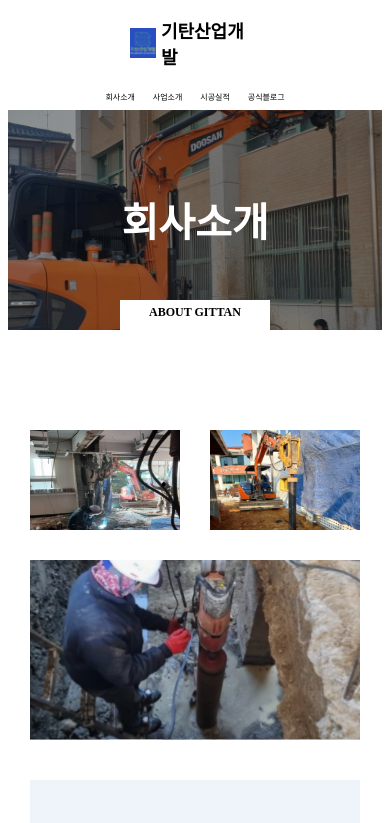
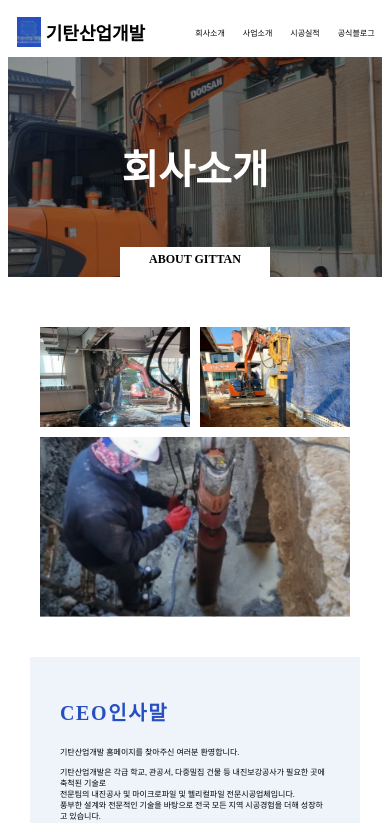
Before and after one commit to HUMBLE25/gittan_homepage, a Next.js app: page /introduceCo in a window 390 px wide. Shown: the top 823 px of the page. Built offline with nearby package versions, Linux system fonts and the light colour scheme.

Commit message:
FIX mainpage img size & header layout

```diff
--- a/src/styles/banner.module.css
+++ b/src/styles/banner.module.css
@@ -9,7 +9,7 @@
 }
 
 .main_image {
-    height: 520px;
+    height: 100%;
     width: 100%;
     top :0px;
     position: absolute;
@@ -19,7 +19,7 @@
 }
 
 .overlay {
-    height: 520px;
+    height: 100%;
     width: 100%;
     top :0px;
     position: absolute;
@@ -43,15 +43,7 @@
 
 @media (max-width: 480px) {
     .container{
-        height: 220px;
-    }
-
-    .main_image {
-        height: 200px;
-    }
-
-    .overlay {
-        height: 200px;
+        height: 420px;
     }
     .overlay_text{
         font-size: 18px;
@@ -64,14 +56,6 @@
     .container{
         height: 320px;
     }
-
-    .main_image {
-        height: 320px;
-    }
-
-    .overlay {
-        height: 320px;
-    }
     .overlay_text{
         font-size: 24px;
     }
@@ -81,14 +65,6 @@
     .container{
         height: 420px;
     }
-
-    .main_image {
-        height: 420px;
-    }
-
-    .overlay {
-        height: 420px;
-    }
     .overlay_text{
         font-size: 30px;
     }
--- a/src/styles/header.module.css
+++ b/src/styles/header.module.css
@@ -39,7 +39,7 @@
 }
 
 .logo_text {
-    width: 90%;
+    width: 100%;
     color: black;
     font-size: 28px;
     font-family: 'Nanum Gothic';
@@ -52,6 +52,7 @@
 .spacer{
     width: 100px;
     height: 100px;
+    /* border: 2px solid red; */
 }
 
 .menu_wrapper {
@@ -59,6 +60,7 @@
     align-items: flex-start;
     gap: 18px;
     display: flex;
+    /* border: 2px solid blue; */
 }
 
 .menuItem {
@@ -96,11 +98,9 @@
   }
 
 @media (max-width: 480px) {
-    .header_container {
-        flex-direction: column;
-    }
     .spacer{
-        height: 20px;
+        width: 45px;
+        height: 10px;
     }
     .logo_image{
         width: 30px;
@@ -115,10 +115,8 @@
   }
 
   @media (min-width: 481px) and (max-width: 768px) {
-    .header_container {
-        flex-direction: column;
-    }
     .spacer{
+        width: 40px;
         height: 20px;
     }
     .logo_image{
--- a/src/styles/introduceCo.module.css
+++ b/src/styles/introduceCo.module.css
@@ -85,8 +85,8 @@
     flex-direction: column;
     justify-content: center;
     align-items: center;
-    margin-top: 100px;
-    gap: 30px;
+    margin-top: 50px;
+    gap: 10px;
     /* border: 2px solid green; */
     transition: all 1s ease;
 }
@@ -95,7 +95,7 @@
     display: flex;
     justify-content: flex-start;
     align-items: flex-start;
-    gap: 30px;
+    gap: 10px;
     /* border: 2px solid red; */
     transition: all 1s ease;
 }
@@ -119,7 +119,7 @@
 }
 
 .large_image {
-    width: 930px;
+    width: 910px;
     height: 427.12px;
     background-image: url(/introduce_img3.svg);
     background-size: cover;
@@ -230,7 +230,7 @@
     }
 
     .large_image {
-        width: 330px;
+        width: 310px;
         height: 180px;
     }
 
@@ -294,7 +294,7 @@
     }
 
     .large_image {
-        width: 430px;
+        width: 410px;
         height: 200px;
     }
 
@@ -359,7 +359,7 @@
     }
 
     .large_image {
-        width: 630px;
+        width: 610px;
         height: 330px;
     }
 
--- a/src/styles/item.module.css
+++ b/src/styles/item.module.css
@@ -10,8 +10,8 @@
 }
 
 .performance_image{
-    width: 300px;
-    height: 200px;
+    width: 100%;
+    height: 100%;
     position: absolute;
     top: 0px;
     background-size: cover;
@@ -20,8 +20,8 @@
 }
 
 .layer{
-    width: 300px;
-    height: 200px;
+    width: 100%;
+    height: 100%;
     position: absolute;
     top: 0px;
     background: rgba(0, 0, 0, 0.30);
@@ -40,19 +40,19 @@
 
 @media (max-width: 480px) {
     .container{
-        width: 80px;
-        height: 50px;
+        width: 90px;
+        height: 70px;
    }
 
-   .performance_image{
+   /* .performance_image{
        width: 80px;
        height: 50px;
-   }
+   } */
 
-   .layer{
+   /* .layer{
     width: 80px;
     height: 50px;
-   }
+   } */
 
    .text{
        font-size: 8px;
```
Also changed, not shown: app/page.tsx (+11 -1 lines), src/styles/page.module.css (+17 -1 lines).
